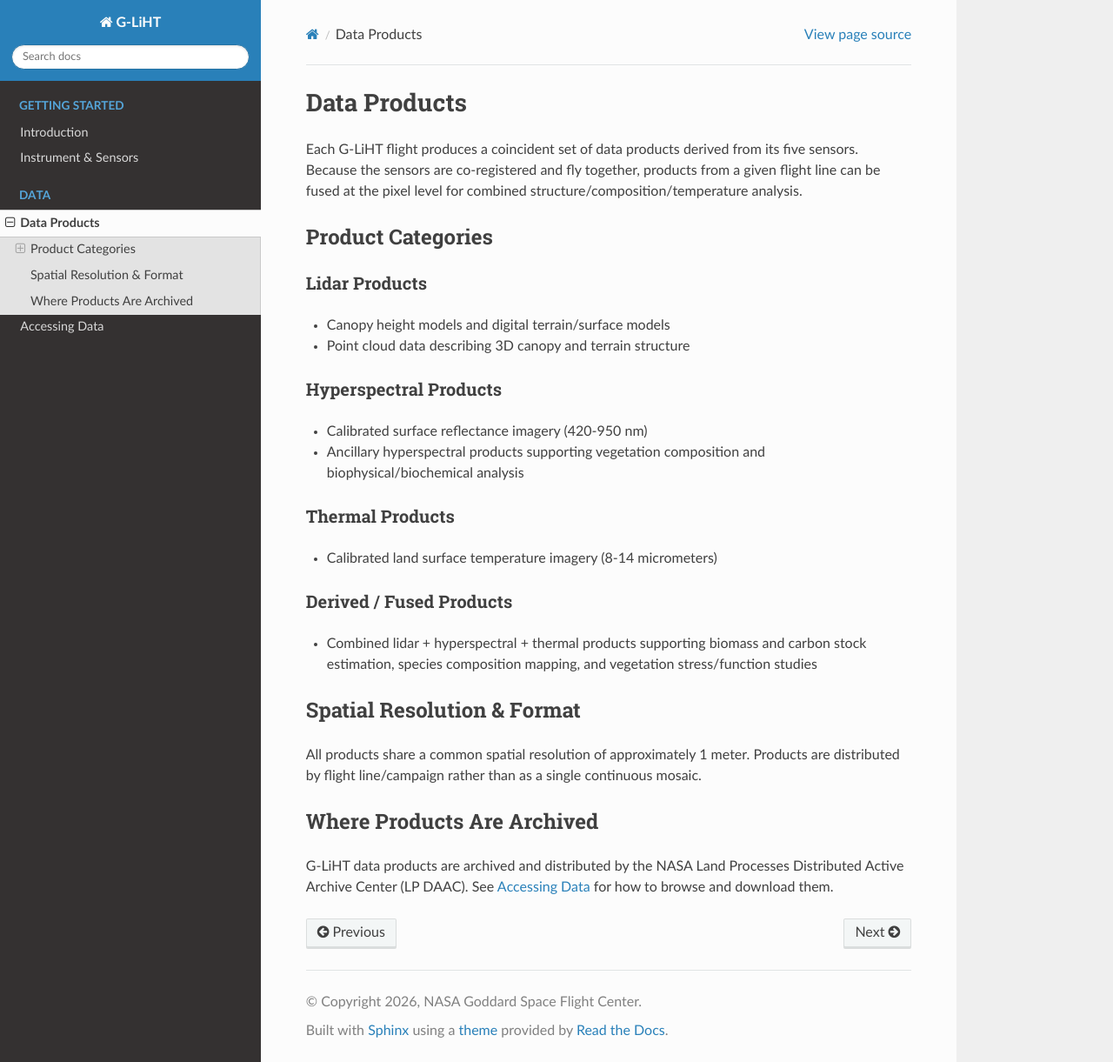
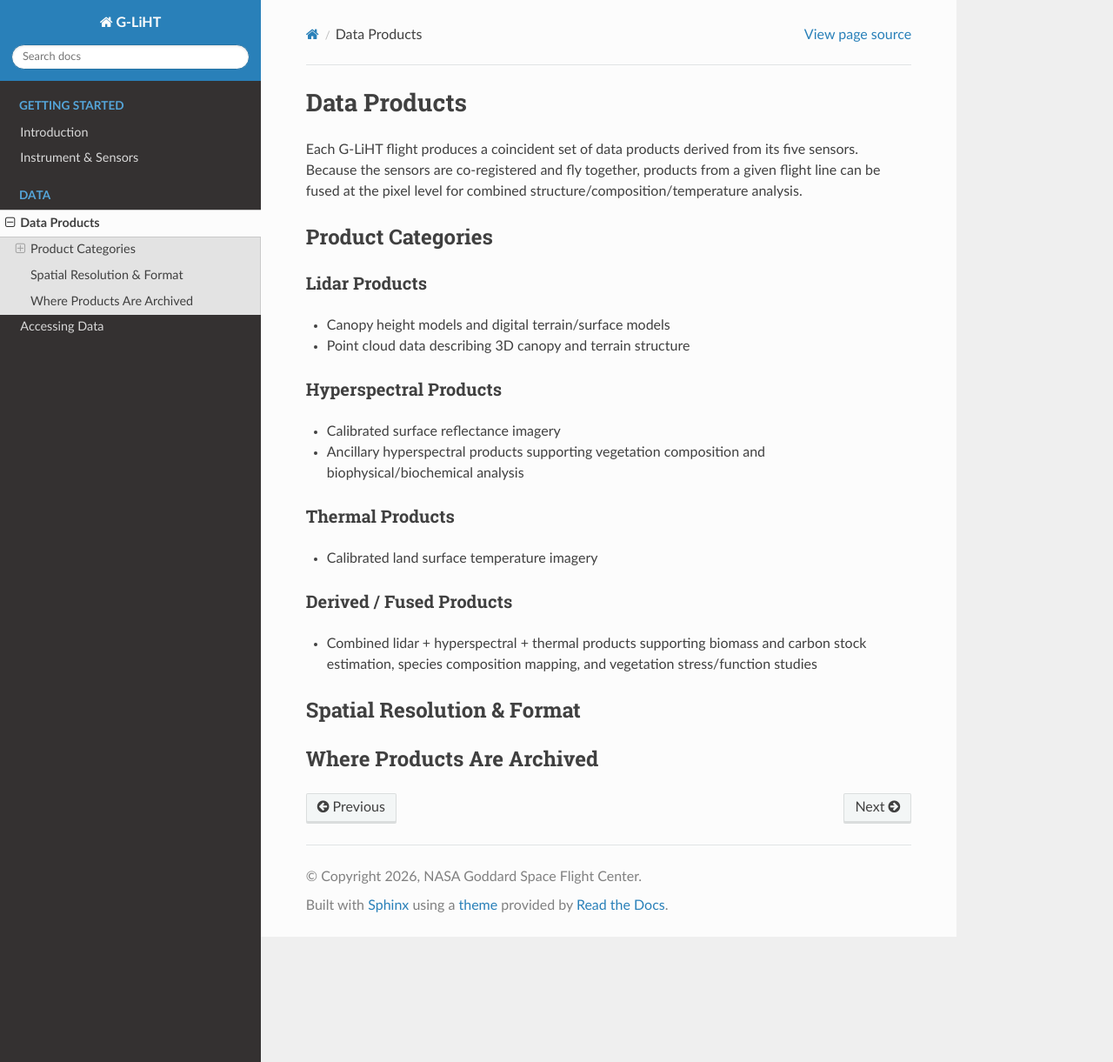
Before and after one commit to kllewers/gliht_readthedocs_placeholder_repo, a Sphinx documentation site: the page built from docs/source/pages/data_products.rst, in a window 1280 px wide and 1221 px high. Shown: the whole window at 87% size. Built offline with Sphinx 7.4.7 and the Read the Docs theme 3.1.0, drawn with Linux system fonts in a browser that asks for light colours.

Commit message:
deleting AI filler for original push

```diff
--- a/docs/source/pages/data_products.rst
+++ b/docs/source/pages/data_products.rst
@@ -19,14 +19,14 @@ Lidar Products
 Hyperspectral Products
 -------------------------
 
-* Calibrated surface reflectance imagery (420-950 nm)
+* Calibrated surface reflectance imagery
 * Ancillary hyperspectral products supporting vegetation composition and
   biophysical/biochemical analysis
 
 Thermal Products
 -------------------
 
-* Calibrated land surface temperature imagery (8-14 micrometers)
+* Calibrated land surface temperature imagery
 
 Derived / Fused Products
 ----------------------------
@@ -38,13 +38,6 @@ Derived / Fused Products
 Spatial Resolution & Format
 ==============================
 
-All products share a common spatial resolution of approximately 1 meter.
-Products are distributed by flight line/campaign rather than as a single
-continuous mosaic.
 
 Where Products Are Archived
 ==============================
-
-G-LiHT data products are archived and distributed by the NASA Land Processes
-Distributed Active Archive Center (LP DAAC). See :doc:`data_access` for how to
-browse and download them.
```
